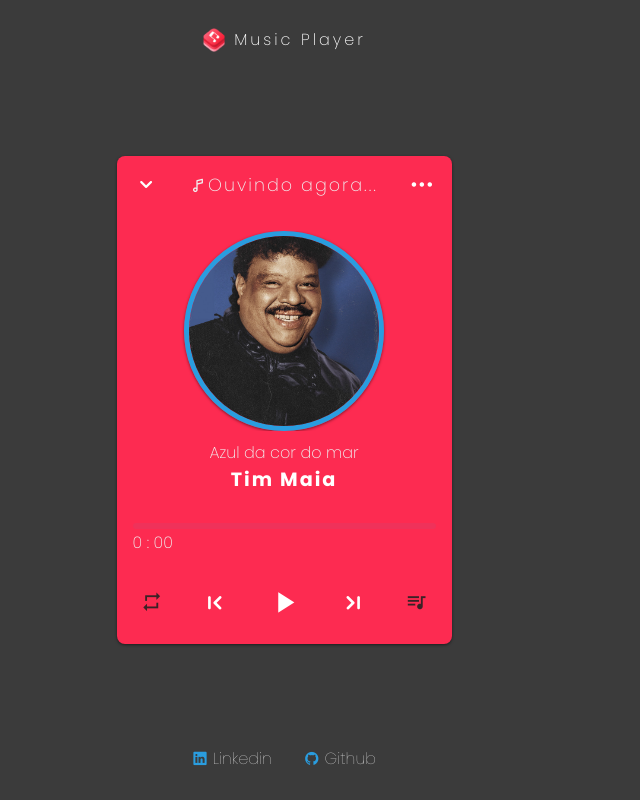
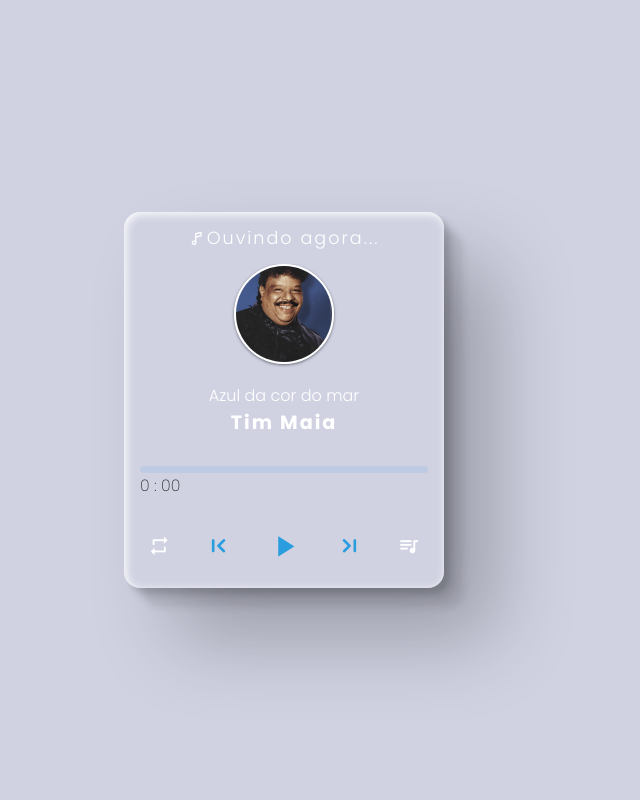
Before and after one commit to dev-marcioreis/music-player, a plain HTML site: page index.html in a window 1280 px wide. Shown: the whole page, without its empty margins (356-996 px from the left). Drawn offline with nearby package versions, Linux system fonts and the light colour scheme.

Commit message:
Iniciando alteração no projeto

```diff
--- a/assets/css/style.css
+++ b/assets/css/style.css
@@ -2,7 +2,7 @@
 @import url('https://fonts.googleapis.com/css2?family=Poppins:wght@100;200;300;400;500;600;700;800;900&display=swap');
 
 /*==========Reset==========*/
-*, *::before, *::after {
+* {
     margin: 0;
     padding: 0;
     border: 0;
@@ -16,47 +16,19 @@
 /*==========Root==========*/
 :root {
 
-    --red-color: hsl(349, 98%, 58%);
+    --bg-color: hsl(233, 23%, 85%);
     --blue-color: hsl(202, 74%, 52%);
     --dark-color: hsla(0, 0%, 13%, 0.884);
-    --text-color: hsl(0, 0%, 94%);
     --white-color: hsl(0, 0%, 100%);
     --shadow: 0px 1px 3px hsla(0, 0%, 0%, 0.5);
-    --transition: all 400ms ease;
+    --shadow1: 5px 5px 5px hsla(0, 0%, 0%, 0.1), 10px 10px 10px hsla(0, 0%, 0%, 0.1), 20px 20px 7px hsla(0, 0%, 0%, 0.075), 50px 50px 80px hsla(0, 0%, 0%, 0.25), inset 2px 2px 10px hsl(0, 0%, 100%);
 
 }
 
 /*==========Base==========*/
 body {
-    background: var(--dark-color);
-    color: var(--text-color);
-}
-
-/*==========Header==========*/
-.header {
-    position: fixed;
-    top: 0;
-    left: 0;
-    width: 100%;
-    height: 5rem;
-    display: flex;
-    align-items: center;
-    justify-content: center;
-}
-.header .logo {
-    display: flex;
-    align-items: center;
-    justify-content: center;
-    gap: .5rem;
-}
-.header .logo img {
-    width: 1.5rem;
-}
-.header .logo span {
-    text-transform: capitalize;
-    font-weight: 200;
-    letter-spacing: 3px;
-    color: var(--white-color);
+    background: var(--bg-color);
+    color: var(--dark-color);
 }
 
 /*==========Player==========*/
@@ -69,10 +41,10 @@ body {
 }
 .wrapper {
     position: relative;
-    width: 335px;
-    background: var(--red-color);
-    box-shadow: var(--shadow);
-    border-radius: .5rem;
+    width: 320px;
+    background: var(--bg-color);
+    box-shadow: var(--shadow1);
+    border-radius: 1rem;
     padding: 1rem;
     overflow: hidden;
 }
@@ -82,44 +54,41 @@ body {
 .top__bar {
     display: flex;
     align-items: center;
-    justify-content: space-between;
-    margin-block-end: 2rem;
-}
-.top__bar i {
-    font-size: 1.7rem;
-    color: var(--white-color);
+    justify-content: center;
+    margin-block-end: 1rem;
 }
 .top__bar .listening {
-    color: var(--text-color);
+    color: var(--white-color);
     font-size: 1.1rem;
-    font-weight: 200;
+    font-weight: 300;
     letter-spacing: 2px;
 }
 .top__bar .listening i {
     font-size: 1rem;
-    color: var(--text-color);
+    color: var(--white-color);
 }
 .box__image {
     width: 100%;
-    height: 200px;
+    height: 110px;
     overflow: hidden;
     text-align: center;
 }
 .box__image img {
     object-fit: cover;
-    width: 200px;
-    height: 200px;
+    width: 100px;
+    height: 100px;
     border-radius: 50%;
     box-shadow: var(--shadow);
-    border: 5px solid var(--blue-color);
+    border: 2px solid var(--white-color);
 }
 .song__details {
     text-align: center;
     margin: .8rem 0;
 }
 .song__details .music__name {
-    font-weight: 200;
+    font-weight: 300;
     margin-block-end: .4rem;
+    color: var(--white-color);
 }
 .song__details .artist__name {
     font-size: 1.2rem;
@@ -130,7 +99,7 @@ body {
 .progress__content {
     width: 100%;
     height: .4rem;
-    background: hsla(202, 74%, 52%, 0.062);
+    background: hsla(202, 74%, 52%, 0.11);
     border-radius: 1rem;
     cursor: pointer;
     margin-block-start: 2rem;
@@ -142,22 +111,6 @@ body {
     height: inherit;
     border-radius: inherit;
     background: var(--blue-color);
-}
-.progress__bar::before {
-    content: '';
-    position: absolute;
-    width: .8rem;
-    height: .8rem;
-    background: var(--blue-color);
-    border-radius: inherit;
-    top: 50%;
-    right: -5px;
-    transform: translateY(-50%);
-    opacity: 0;
-    transition: opacity .2s ease;
-}
-.progress__content:hover .progress__bar::before {
-    opacity: 1;
 }
 .progress__bar, .song__duration {
     display: flex;
@@ -176,13 +129,13 @@ body {
 }
 .player__controls i {
     font-size: 1.4rem;
-    color: var(--dark-color);
+    color: var(--white-color);
     user-select: none;
     padding: 0;
 }
 .player__controls i:nth-child(2), .player__controls i:nth-child(4) {
     font-size: 2rem;
-    color: var(--white-color);
+    color: var(--blue-color);
 }
 .player__controls .play__pause {
     width: 2.2rem;
@@ -190,30 +143,7 @@ body {
 .player__controls .play__pause i {
     width: 2.2rem;
     height: 2.2rem;
-    color: var(--white-color);
+    color: var(--blue-color);
     font-size: 2.2rem;
     cursor: pointer;
 }
-
-
-/*==========Footer==========*/
-.footer {
-    position: fixed;
-    left: 0;
-    bottom: 2rem;
-    width: 100%;
-}
-.footer__socials {
-    display: flex;
-    align-items: center;
-    justify-content: center;
-    gap: 2rem;
-}
-.footer__socials a {
-    color: var(--text-color);
-    font-weight: 100;
-    font-size: 1rem;
-}
-.footer__socials a i {
-    color: var(--blue-color);
-}
--- a/index.html
+++ b/index.html
@@ -22,21 +22,11 @@
 
 <body>
 
-    <!--========Header========-->
-    <header class="header">
-        <div class="logo">
-            <img src="assets/images/logo.png" alt="Logo">
-            <span>music player</span>
-        </div>
-    </header>
-
     <!--========Player========-->
     <article class="player__container">
         <div class="wrapper">
             <div class="top__bar">
-                <i class="uil uil-angle-down"></i>
                 <span class="listening"><i class="uil uil-music-note"></i>Ouvindo agora...</span>
-                <i class="uil uil-ellipsis-h"></i>
             </div>
             <div class="box__image">
                 <img src="" alt="Tim Maia">
@@ -65,14 +55,6 @@
         </div>
     </article>
 
-    <!--========Footer========-->
-    <footer class="footer">
-        <div class="footer__socials">
-            <a href="https://www.linkedin.com/in/devmarcioreis/" target="_blank"><i class="uil uil-linkedin"></i> Linkedin</a>
-            <a href="https://github.com/dev-marcioreis" target="_blank"><i class="uil uil-github"></i> Github</a>
-        </div>
-    </footer>
-
 
     <!--========JavaScript========-->
     <script src="assets/js/music-list.js"></script>
```
